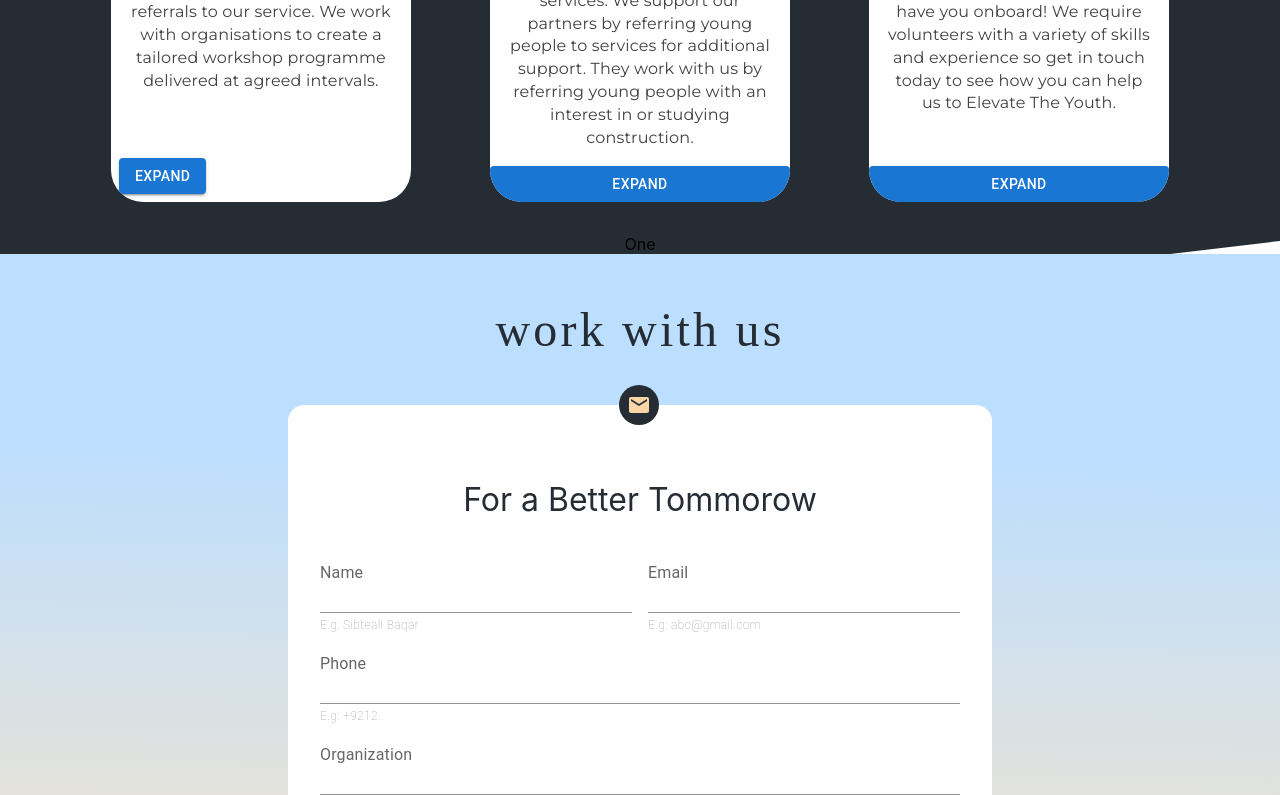
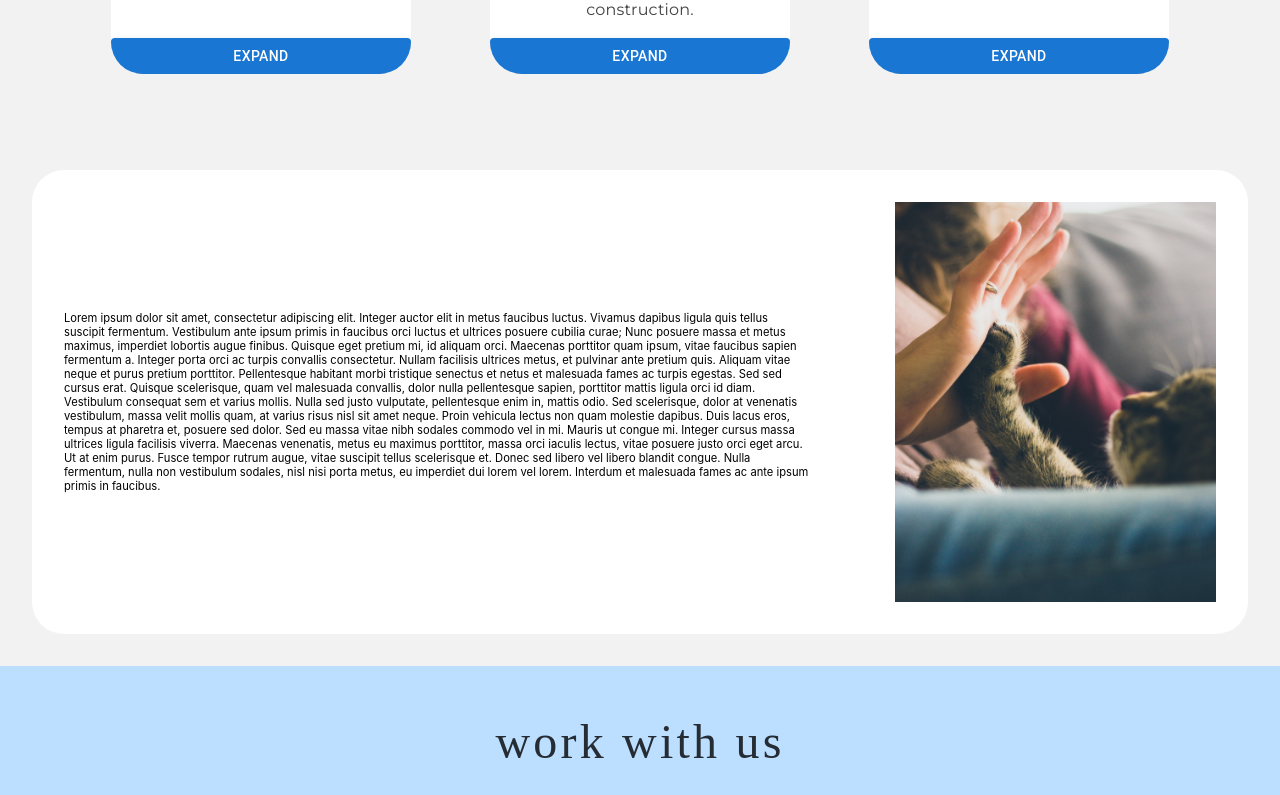
Before and after one commit to sibteali786/guleshaor-frontend, a React (Create React App) app: page /service in a window 1280 px wide. Shown: the part 760-1555 px from the top of the page. Built offline with nearby package versions, Linux system fonts and the light colour scheme; a web font is replaced by a local one.

Commit message:
done with services page

```diff
--- a/src/Pages/Referrals/Referrals.scss
+++ b/src/Pages/Referrals/Referrals.scss
@@ -1,19 +1,19 @@
 @import "../../components/Utils/config.scss";
 .referral-container{
+    background-color: #88868a1c;
+    .svg-container{
+        color:$textColor1 ;
         position: relative;
-    background-color:$tertiaryColor;
-    height:50vh;
+        background-color: $tertiaryColor;
+        height: 30vh;
         font-family: $fontfmily1;
         display: flex;
         flex-direction: column;
         align-items: center;
         justify-content: center;
-    h2{
-        color:#F8F9FA;
-    }
         .custom-shape-divider-top-1653762327 {
             position: absolute;
-        top: 50vh;
+            top:30vh;
             left: 0;
             width: 100%;
             overflow: hidden;
@@ -24,10 +24,27 @@
           position: relative;
           display: block;
           width: calc(100% + 1.3px);
-    height: 75px;
+          // z-index:-10;
+          z-index:-10;
         }
 
         .custom-shape-divider-top-1653762327 .shape-fill {
-    fill: #252C33;
+          fill: #252c33;
+        }
+
+      }
+
+.lowerDivider{
+    padding: 2rem;
+    background: #fff;
+    margin: 2rem;
+    border-radius: 2rem;
+    h3{
+        font-family: $fontfmily1
+    }
+    p{
+        font-family: $fontfamily2;
     }
 }
+
+}
--- a/src/Pages/Services/Services.js
+++ b/src/Pages/Services/Services.js
@@ -1,4 +1,4 @@
-import React,{useState,useEffect} from "react";
+import React, { useState, useEffect } from "react";
 import "./Services.scss";
 
 // Card Imports
@@ -12,29 +12,22 @@ import { CardActionArea, Button } from "@mui/material";
 import card1 from "./../../Assets/Moto_Assets/Rectangle 15.png";
 import card2 from "./../../Assets/Moto_Assets/Rectangle 16.png";
 import card3 from "./../../Assets/Moto_Assets/unsplash_Ox6SW103KtM.png";
-import CardActions from '@mui/material/CardActions';
-
-
+import card4 from "./../../Assets/Service/lowerSectionImage.png";
 
 const Services = () => {
-  const [cardActivate,setCardActivate] = useState(0);
+  const [cardActivate, setCardActivate] = useState(0);
 
-
-  const handleChange = (event)=>{
-    const indexValue = event.target.getAttribute('index')
-    if(+indexValue === 0){
-      setCardActivate(+indexValue)
-
-    }else if(+indexValue === 1){
-      setCardActivate(+indexValue)
-
-    }else if (+indexValue === 2){
-      setCardActivate(+indexValue)
-
+  const handleChange = (event) => {
+    const indexValue = event.target.getAttribute("index");
+    if (+indexValue === 0) {
+      setCardActivate(+indexValue);
+    } else if (+indexValue === 1) {
+      setCardActivate(+indexValue);
+    } else if (+indexValue === 2) {
+      setCardActivate(+indexValue);
     }
-  }
-  useEffect(() => {
-  }, [cardActivate])
+  };
+  useEffect(() => {}, [cardActivate]);
 
   return (
     <div className="service-container">
@@ -71,11 +64,7 @@ const Services = () => {
       <div className="cardsDiv">
         <Card>
           <CardContent>
-              <CardMedia
-                component="img"
-                image={card2}
-                alt="A person lecturing"
-              />
+            <CardMedia component="img" image={card2} alt="A person lecturing" />
             <Typography gutterBottom variant="h5" component="div">
               Referall & Direct Partnerships
             </Typography>
@@ -85,28 +74,23 @@ const Services = () => {
               workshop programme delivered at agreed intervals.
             </Typography>
           </CardContent>
-          <CardActions>
+
           <Button variant="contained" index={0} onClick={handleChange}>
             Expand
           </Button>
-          </CardActions>
         </Card>
         <Card>
           <CardContent>
-              <CardMedia
-                component="img"
-                image={card3}
-                alt="A person lecturing"
-              />
+            <CardMedia component="img" image={card3} alt="A person lecturing" />
             <Typography gutterBottom variant="h5" component="div">
               Service Exchange
             </Typography>
             <Typography variant="body2" color="text.secondary">
               We work with organisations, education providers, charities and
-                youth projects to deliver our services. We support our partners
-                by referring young people to services for additional support.
-                They work with us by referring young people with an interest in
-                or studying construction.
+              youth projects to deliver our services. We support our partners by
+              referring young people to services for additional support. They
+              work with us by referring young people with an interest in or
+              studying construction.
             </Typography>
           </CardContent>
           <Button variant="contained" index={1} onClick={handleChange}>
@@ -115,19 +99,15 @@ const Services = () => {
         </Card>
         <Card>
           <CardContent>
-              <CardMedia
-                component="img"
-                image={card1}
-                alt="A person lecturing"
-              />
+            <CardMedia component="img" image={card1} alt="A person lecturing" />
             <Typography gutterBottom variant="h5" component="div">
               Volunteering Oppurtunities
             </Typography>
             <Typography variant="body2" color="text.secondary">
-                If you would like to work with us as a volunteer we would love
-                to have you onboard! We require volunteers with a variety of
-                skills and experience so get in touch today to see how you can
-                help us to Elevate The Youth.
+              If you would like to work with us as a volunteer we would love to
+              have you onboard! We require volunteers with a variety of skills
+              and experience so get in touch today to see how you can help us to
+              Elevate The Youth.
             </Typography>
           </CardContent>
           <Button variant="contained" index={2} onClick={handleChange}>
@@ -135,19 +115,51 @@ const Services = () => {
           </Button>
         </Card>
       </div>
-      <div>
-        {(()=>{
-          if (cardActivate === 0){
-            return <div>One</div>
-          }else if (cardActivate === 1){
-            return <div>Two</div>
-          }else if (cardActivate === 2){
-            return <div>Three</div>
+      <div style={{padding:"2rem" }}>
+        {(() => {
+          if (cardActivate === 0) {
+            return (
+              <div className="cardExpandSection">
+                <p>
+                  Lorem ipsum dolor sit amet, consectetur adipiscing elit.
+                  Integer auctor elit in metus faucibus luctus. Vivamus dapibus
+                  ligula quis tellus suscipit fermentum. Vestibulum ante ipsum
+                  primis in faucibus orci luctus et ultrices posuere cubilia
+                  curae; Nunc posuere massa et metus maximus, imperdiet lobortis
+                  augue finibus. Quisque eget pretium mi, id aliquam orci.
+                  Maecenas porttitor quam ipsum, vitae faucibus sapien fermentum
+                  a. Integer porta orci ac turpis convallis consectetur. Nullam
+                  facilisis ultrices metus, et pulvinar ante pretium quis.
+                  Aliquam vitae neque et purus pretium porttitor. Pellentesque
+                  habitant morbi tristique senectus et netus et malesuada fames
+                  ac turpis egestas. Sed sed cursus erat. Quisque scelerisque,
+                  quam vel malesuada convallis, dolor nulla pellentesque sapien,
+                  porttitor mattis ligula orci id diam. Vestibulum consequat sem
+                  et varius mollis. Nulla sed justo vulputate, pellentesque enim
+                  in, mattis odio. Sed scelerisque, dolor at venenatis
+                  vestibulum, massa velit mollis quam, at varius risus nisl sit
+                  amet neque. Proin vehicula lectus non quam molestie dapibus.
+                  Duis lacus eros, tempus at pharetra et, posuere sed dolor. Sed
+                  eu massa vitae nibh sodales commodo vel in mi. Mauris ut
+                  congue mi. Integer cursus massa ultrices ligula facilisis
+                  viverra. Maecenas venenatis, metus eu maximus porttitor, massa
+                  orci iaculis lectus, vitae posuere justo orci eget arcu. Ut at
+                  enim purus. Fusce tempor rutrum augue, vitae suscipit tellus
+                  scelerisque et. Donec sed libero vel libero blandit congue.
+                  Nulla fermentum, nulla non vestibulum sodales, nisl nisi porta
+                  metus, eu imperdiet dui lorem vel lorem. Interdum et malesuada
+                  fames ac ante ipsum primis in faucibus.
+                </p>
+                <img src={card4} alt="Image for service section" />
+              </div>
+            );
+          } else if (cardActivate === 1) {
+            return <div>Two</div>;
+          } else if (cardActivate === 2) {
+            return <div>Three</div>;
           }
         })()}
-
       </div>
-
     </div>
   );
 };
--- a/src/Pages/Services/Services.scss
+++ b/src/Pages/Services/Services.scss
@@ -1,6 +1,6 @@
 @import "../../components/Utils/config.scss";
 .service-container {
-
+  background-color: #88868a1c;
   h2 {
     color: #f8f9fa;
 
@@ -8,7 +8,7 @@
   .svg-container{
   position: relative;
   background-color: $tertiaryColor;
-  height: 50vh;
+  height: 30vh;
   font-family: $fontfmily1;
   display: flex;
   flex-direction: column;
@@ -16,7 +16,7 @@
   justify-content: center;
   .custom-shape-divider-top-1653762327 {
       position: absolute;
-      top:50vh;
+      top:-50vh;
       left: 0;
       width: 100%;
       overflow: hidden;
@@ -48,10 +48,11 @@
     .MuiCard-root {
       box-shadow: none;
       background: #ffffff;
-      border-radius:1rem;
+      border-radius:2.6rem;
       @media (min-width:1024px){
         border-radius: 2rem;
       }
+      margin: 2rem 0;
       display: flex;
       flex-direction: column;
       justify-content: space-between;
@@ -99,6 +100,29 @@
     }
   }
 }
-.cardsDiv:nth-child(2n+1){
-
+.cardExpandSection{
+  display:grid;
+  justify-content: space-between;
+  align-items: center;
+  grid-template-columns: 0.45fr 0.45fr 0.1fr  ;
+  padding:2rem;
+  background:#FFFFFF;
+  border-radius: 2rem;
+  p{
+    font-size: clamp(0.4rem,2vw,0.7rem);
+    grid-column: 1/5;
+    text-align: left;
+    @media(min-width:768px){
+      grid-column: 1/3;
+    }
+  }
+  img{
+    grid-column:1/5;
+    height:400px;
+    width:auto;
+    @media(min-width:768px){
+      grid-column: 4/5;
+      height:400px;
+    }
+  }
 }
```
Also changed, not shown: src/Pages/Referrals/Referrals.js (+57 -5 lines), src/Assets/Service/lowerSectionImage.png (added). Lines whose indentation alone changed are shown as unchanged.
